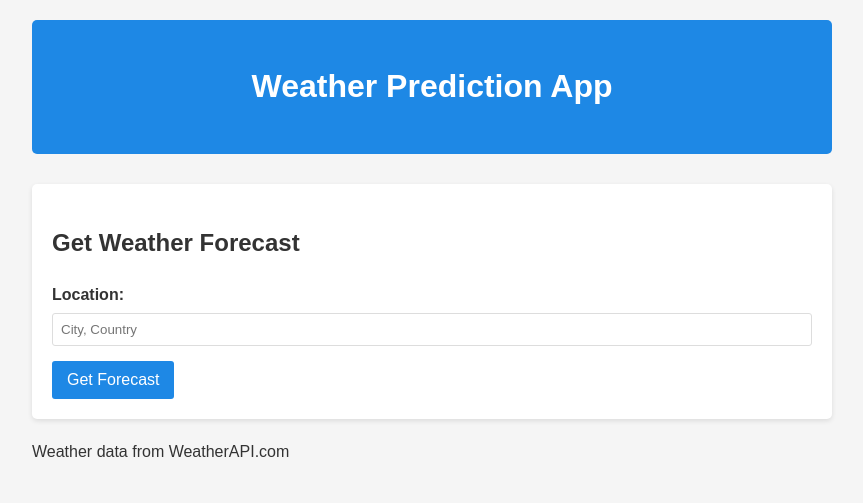
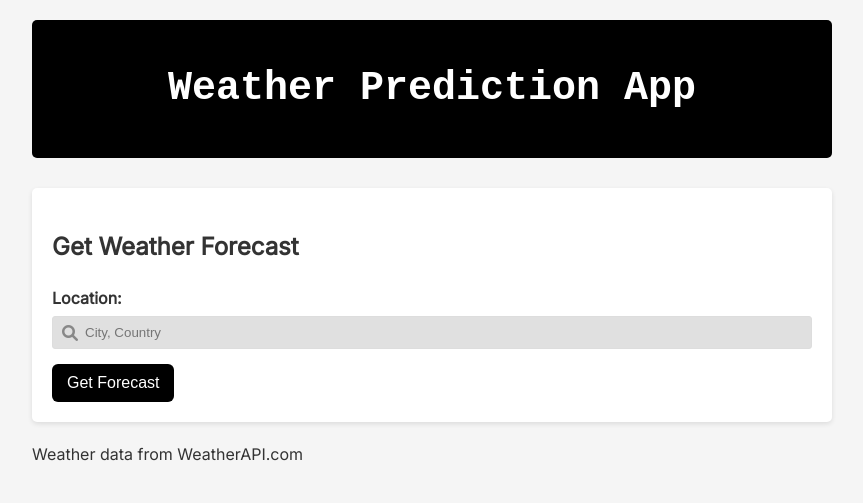
Before and after one commit to bokc-choy/PythonWeatherProject, a Flask app: page / in a window 1280 px wide. Shown: the top 503 px of the page, without its empty margins (208-1071 px from the left). Run offline with Flask 2, Linux system fonts and the light colour scheme.

Commit message:
Frontend changes

```diff
--- a/static/styles.css
+++ b/static/styles.css
@@ -1,5 +1,5 @@
 body {
-    font-family: Arial, sans-serif;
+    font-family: 'Inter', 'Roboto', sans-serif;
     line-height: 1.6;
     margin: 0;
     padding: 0;
@@ -14,9 +14,11 @@ body {
 }
 
 header {
-    background-color: #1e88e5;
+    font-family: 'Courier New', Courier, monospace;
+    font-size: 20px;
+    background-color: black;
     color: white;
-    padding: 20px;
+    padding: 10px;
     text-align: center;
     margin-bottom: 30px;
     border-radius: 5px;
@@ -43,23 +45,44 @@ label {
 input[type="text"] {
     width: 100%;
     padding: 8px;
+    /*background-color: #dcdcdc;*/
     border: 1px solid #ddd;
     border-radius: 3px;
     box-sizing: border-box;
 }
 
 .btn {
-    background-color: #1e88e5;
+    background-color: black;
     color: white;
     border: none;
     padding: 10px 15px;
-    border-radius: 3px;
+    border-radius: 6px;
     cursor: pointer;
     font-size: 16px;
 }
 
+/*for the search bar and search symbol*/
+.search-wrapper {
+    position: relative;
+    display: flex;
+    align-items: center;
+}
+
+.search-wrapper i {
+    position: absolute;
+    left: 10px;
+    color: #888;
+    pointer-events: none;
+}
+
+.search-wrapper input[type="text"] {
+    padding-left: 32px;
+    background-color: #e0e0e0;
+}
+
+
 .btn:hover {
-    background-color: #1565c0;
+    background-color: rgb(42, 42, 42);
 }
 
 .forecast-plot {
--- a/templates/base.html
+++ b/templates/base.html
@@ -5,6 +5,8 @@
     <meta name="viewport" content="width=device-width, initial-scale=1.0">
     <title>Weather Prediction App</title>
     <link rel="stylesheet" href="{{ url_for('static', filename='styles.css') }}">
+    <link rel="stylesheet" href="https://cdnjs.cloudflare.com/ajax/libs/font-awesome/6.0.0-beta3/css/all.min.css"> <!--to use search symbol-->
+    <link href="https://fonts.googleapis.com/css2?family=Inter&family=Roboto&display=swap" rel="stylesheet"> <!--fonts-->
 </head>
 <body>
     <div class="container">
--- a/templates/index.html
+++ b/templates/index.html
@@ -7,7 +7,10 @@
 
             <div class="form-group">
                 <label for="location">Location:</label>
-                <input type="text" id="location" name="location" placeholder="City, Country" required>
+                <div class="search-wrapper">
+                    <i class="fas fa-search"></i> <!--search symbol-->
+                    <input type="text" id="location" name="location" placeholder="City, Country" required>
+                </div>
             </div>
 
             <button type="submit" class="btn">Get Forecast</button>
```
